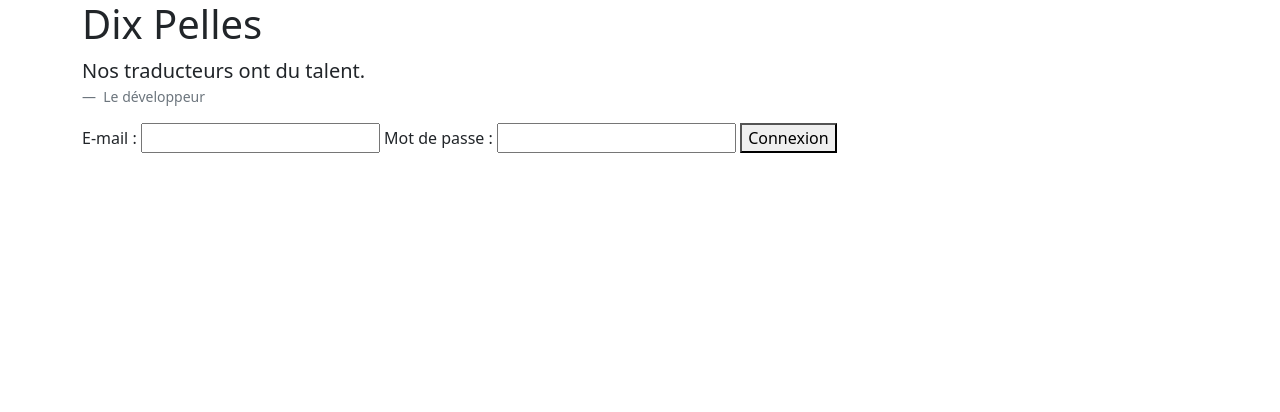
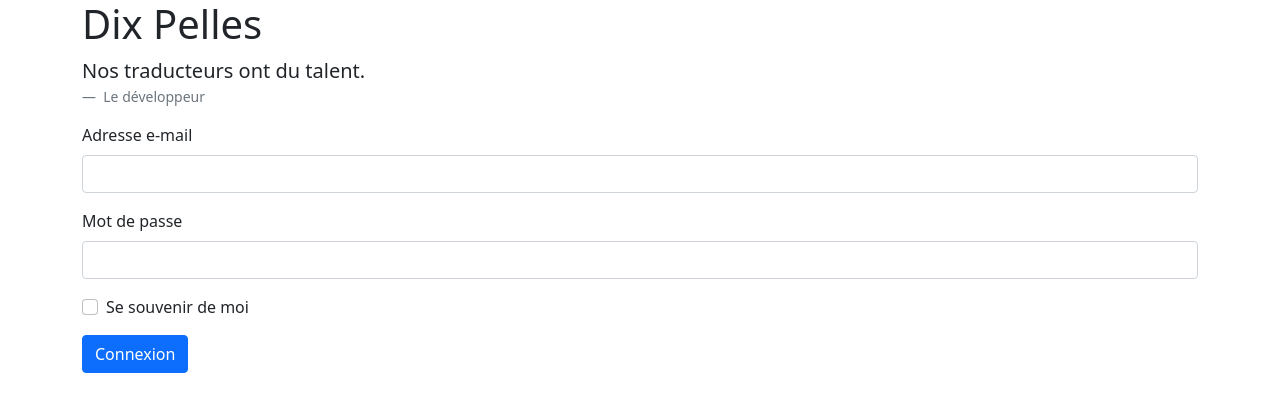
Before and after one commit to ghuysmans/dixpelles, a PHP site: page /login.php in a window 1280 px wide. Shown: the top 412 px of the page. Run offline with PHP 8.4, Linux system fonts and the light colour scheme.

Commit message:
Reuse the sample login form

```diff
--- a/login.php
+++ b/login.php
@@ -9,6 +9,7 @@ if (isset($_POST['email']) && isset($_POST['pass'])) {
 	if ($r = $q->fetch()) {
 		$_SESSION['user'] = $r['id'];
 		$_SESSION['admin'] = $r['admin'];
+		//TODO handle $_POST['rem']
 		header('Location: index.php');
 		exit();
 	}
@@ -27,9 +28,19 @@ if ($failed)
 	show_alert('danger', 'E-mail et/ou mot de passe incorrect(s)');
 ?>
 <form method="post">
-<label>E-mail : <input type="email" name="email"></label>
-<label>Mot de passe : <input type="password" name="pass"></label>
-<button>Connexion</button>
+  <div class="mb-3">
+    <label class="form-label" for="email">Adresse e-mail</label>
+    <input type="email" class="form-control" name="email" id="email" required>
+  </div>
+  <div class="mb-3">
+    <label for="pass" class="form-label">Mot de passe</label>
+    <input type="password" class="form-control" name="pass" id="pass" required>
+  </div>
+  <div class="mb-3 form-check">
+    <input type="checkbox" class="form-check-input" name="rem" id="rem">
+    <label class="form-check-label" for="rem">Se souvenir de moi</label>
+  </div>
+  <button type="submit" class="btn btn-primary">Connexion</button>
 </form>
 <?php
 show_footer();
```
